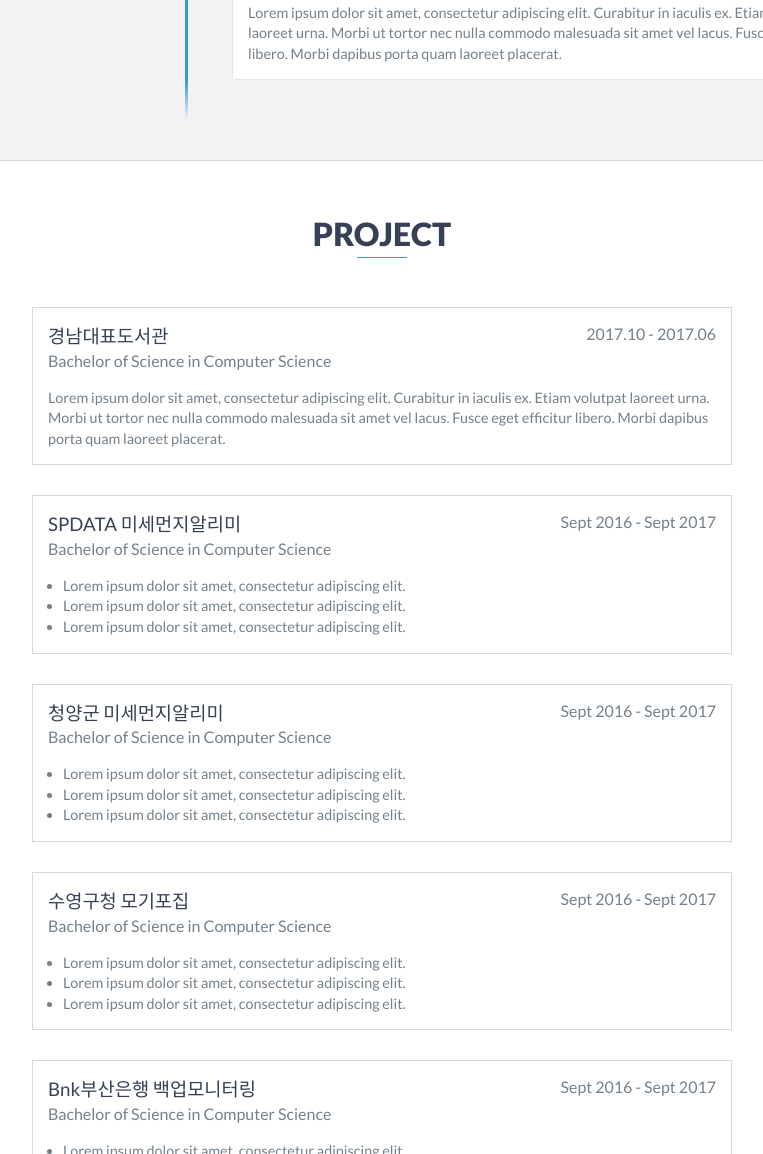
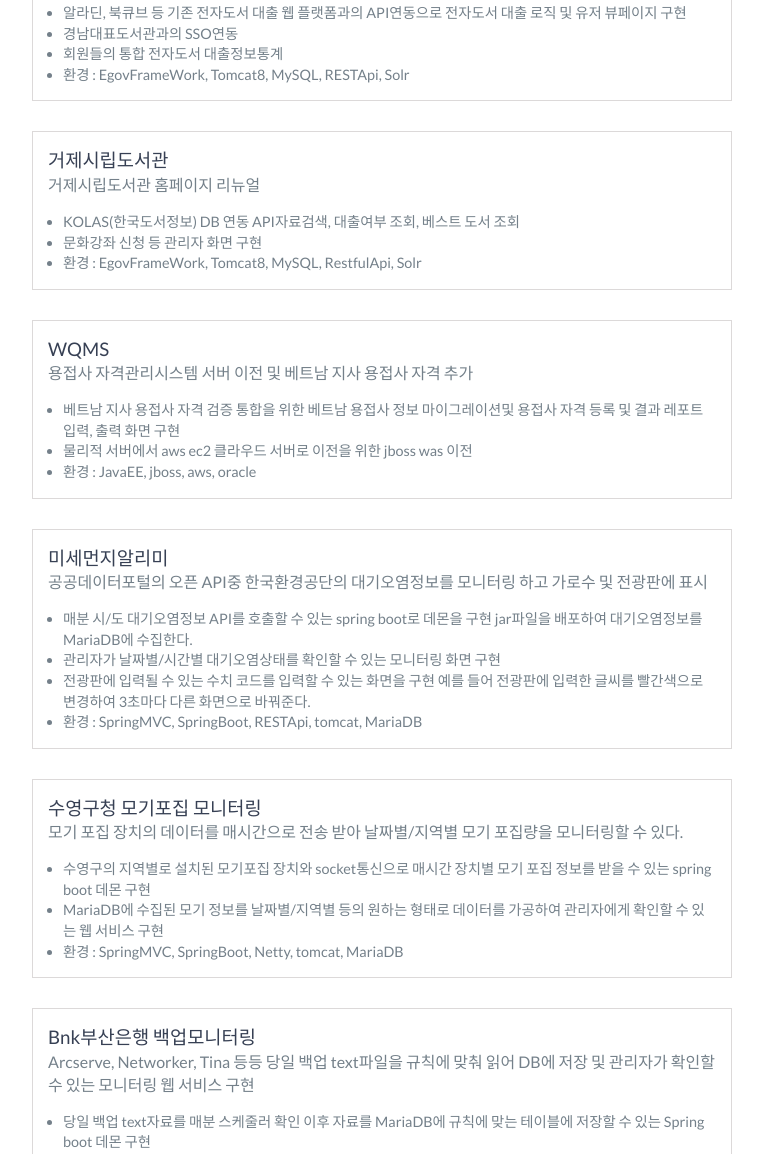
Before and after one commit to pear9123/pear9123.github.io, a website: page index.html in a window 1280 px wide. Shown: the part 1646-2800 px from the top of the page, without its empty margins (258-1021 px from the left). Drawn offline with nearby package versions, Linux system fonts and the light colour scheme.

Commit message:
update 10.25

```diff
--- a/index.html
+++ b/index.html
@@ -19,7 +19,7 @@
         <div id="lead-content">
             <h1>BAE CHUNG HAN</h1>
             <h2>(Java backEnd && Android native) Devloper</h2>
-            <h3>@mail : pear9123@naver.com</h3>
+            <h3>@mail : pear9123@gmail.com</h3>
             <h3>@git : pear9123@github.com</h3>
         </div>
         <!-- End #lead-content -->
@@ -35,6 +35,7 @@
     </div>
     <!-- End #lead -->
 
+	<!--
     <div id="about">
         <div class="container">
             <div class="row">
@@ -43,12 +44,13 @@
                 </div>
                 <div class="col-md-8">
                     <p>
-                        한글로 블라블라한글로 블라블라한글로 블라블라한글로 블라블라한글로 블라블라한글로 블라블라한글로 블라블라한글로 블라블라한글로 블라블라한글로 블라블라한글로 블라블라한글로 블라블라한글로 블라블라한글로 블라블라
+                        안녕하세요.
                     </p>
                 </div>
             </div>
         </div>
     </div>
+	-->
     <!-- End #about -->
 
     <div id="experience" class="background-alt">
@@ -57,25 +59,16 @@
             <div data-date="2017.07 – 2019.07">
                 <h3>대성정보시스템</h3>
                 <h4>개발 및 유지보수</h4>
-                <p>
-                    Lorem ipsum dolor sit amet, consectetur adipiscing elit. Curabitur in iaculis ex. Etiam volutpat laoreet urna. Morbi ut tortor nec nulla commodo malesuada sit amet vel lacus. Fusce eget efficitur libero. Morbi dapibus porta quam laoreet placerat.
-                </p>
             </div>
 
             <div data-date="2019.07 – 2019.12">
                 <h3>GE파워시스템즈</h3>
                 <h4>개발 프리랜서</h4>
-                <p>
-                    Lorem ipsum dolor sit amet, consectetur adipiscing elit. Curabitur in iaculis ex. Etiam volutpat laoreet urna. Morbi ut tortor nec nulla commodo malesuada sit amet vel lacus. Fusce eget efficitur libero. Morbi dapibus porta quam laoreet placerat.
-                </p>
             </div>
 
             <div data-date="2019.12 ~">
                 <h3>이플러스</h3>
-                <h4></h4>
-                <p>
-                    Lorem ipsum dolor sit amet, consectetur adipiscing elit. Curabitur in iaculis ex. Etiam volutpat laoreet urna. Morbi ut tortor nec nulla commodo malesuada sit amet vel lacus. Fusce eget efficitur libero. Morbi dapibus porta quam laoreet placerat.
-                </p>
+                <h4>백엔드 개발자</h4>
             </div>
         </div>
     </div>
@@ -86,66 +79,95 @@
 		<!-- End .education-block -->
         <div class="education-block">
             <h3>경남대표도서관</h3>
-            <span class="education-date">2017.10 - 2017.06</span>
-            <h4>Bachelor of Science in Computer Science</h4>
-            <p>
-                Lorem ipsum dolor sit amet, consectetur adipiscing elit. Curabitur in iaculis ex. Etiam volutpat laoreet urna. Morbi ut tortor nec nulla commodo malesuada sit amet vel lacus. Fusce eget efficitur libero. Morbi dapibus porta quam laoreet placerat.
-            </p>
+            <!--<span class="education-date">2017.10 - 2017.06</span>-->
+            <h4>도서관 회원들이 이용할 수 있는 전자도서관 플랫폼 구현</h4>
+            <ul>
+                <li>
+                    알라딘, 북큐브 등 기존 전자도서 대출 웹 플랫폼과의 API연동으로 전자도서 대출 로직 및 유저 뷰페이지 구현
+                </li>
+                <li>
+                    경남대표도서관과의 SSO연동
+                </li>
+                <li>
+                    회원들의 통합 전자도서 대출정보통계
+                </li>
+				<li>
+                    환경 : EgovFrameWork, Tomcat8, MySQL, RESTApi, Solr
+                </li>
+            </ul>
         </div>
         <!-- //End .education-block -->
 
-		<!-- 1. SPDATA 미세먼지알리미  -->
+		<!-- 1. 거제시립도서관 -->
         <div class="education-block">
-            <h3>SPDATA 미세먼지알리미</h3>
-            <span class="education-date">Sept 2016 - Sept 2017</span>
-            <h4>Bachelor of Science in Computer Science</h4>
+            <h3>거제시립도서관</h3>
+            <h4>거제시립도서관 홈페이지 리뉴얼</h4>
             <ul>
                 <li>
-                    Lorem ipsum dolor sit amet, consectetur adipiscing elit.
+                    KOLAS(한국도서정보) DB 연동 API자료검색, 대출여부 조회, 베스트 도서 조회
                 </li>
                 <li>
-                    Lorem ipsum dolor sit amet, consectetur adipiscing elit.
+                    문화강좌 신청 등 관리자 화면 구현
                 </li>
                 <li>
-                    Lorem ipsum dolor sit amet, consectetur adipiscing elit.
+                    환경 : EgovFrameWork, Tomcat8, MySQL, RestfulApi, Solr
                 </li>
             </ul>
         </div>
         <!-- // 1. SPDATA 미세먼지알리미  -->
 
-		<!-- 2. 청양군 미세먼지알리미  -->
+		<!-- 1. WQMS -->
         <div class="education-block">
-            <h3>청양군 미세먼지알리미</h3>
-            <span class="education-date">Sept 2016 - Sept 2017</span>
-            <h4>Bachelor of Science in Computer Science</h4>
+            <h3>WQMS</h3>
+            <h4>용접사 자격관리시스템 서버 이전 및 베트남 지사 용접사 자격 추가</h4>
             <ul>
                 <li>
-                    Lorem ipsum dolor sit amet, consectetur adipiscing elit.
+                    베트남 지사 용접사 자격 검증 통합을 위한 베트남 용접사 정보 마이그레이션및 용접사 자격 등록 및 결과 레포트 입력, 출력 화면 구현
                 </li>
                 <li>
-                    Lorem ipsum dolor sit amet, consectetur adipiscing elit.
+                    물리적 서버에서 aws ec2 클라우드 서버로 이전을 위한 jboss was 이전
                 </li>
                 <li>
-                    Lorem ipsum dolor sit amet, consectetur adipiscing elit.
+                    환경 : JavaEE, jboss, aws, oracle
                 </li>
             </ul>
         </div>
-        <!-- //2. 청양군 미세먼지알리미  -->
+        <!-- // 1. SPDATA 미세먼지알리미  -->
+
+		<!-- 1. SPDATA 미세먼지알리미  -->
+        <div class="education-block">
+            <h3>미세먼지알리미</h3>
+            <h4>공공데이터포털의 오픈 API중 한국환경공단의 대기오염정보를 모니터링 하고 가로수 및 전광판에 표시</h4>
+            <ul>
+                <li>
+                    매분 시/도 대기오염정보 API를 호출할 수 있는 spring boot로 데몬을 구현 jar파일을 배포하여 대기오염정보를 MariaDB에 수집한다.
+                </li>
+                <li>
+                    관리자가 날짜별/시간별 대기오염상태를 확인할 수 있는 모니터링 화면 구현
+                </li>
+                <li>
+                    전광판에 입력될 수 있는 수치 코드를 입력할 수 있는 화면을 구현 예를 들어 전광판에 입력한 글씨를 빨간색으로 변경하여 3초마다 다른 화면으로 바꿔준다.
+                </li>
+				<li>
+                    환경 : SpringMVC, SpringBoot, RESTApi, tomcat, MariaDB
+                </li>
+            </ul>
+        </div>
+        <!-- // 1. SPDATA 미세먼지알리미  -->
 
 		<!-- 3. 수영구청 모기포집  -->
         <div class="education-block">
-            <h3>수영구청 모기포집</h3>
-            <span class="education-date">Sept 2016 - Sept 2017</span>
-            <h4>Bachelor of Science in Computer Science</h4>
+            <h3>수영구청 모기포집 모니터링</h3>
+            <h4>모기 포집 장치의 데이터를 매시간으로 전송 받아 날짜별/지역별 모기 포집량을 모니터링할 수 있다.</h4>
             <ul>
                 <li>
-                    Lorem ipsum dolor sit amet, consectetur adipiscing elit.
+                    수영구의 지역별로 설치된 모기포집 장치와 socket통신으로 매시간 장치별 모기 포집 정보를 받을 수 있는 spring boot 데몬 구현
                 </li>
                 <li>
-                    Lorem ipsum dolor sit amet, consectetur adipiscing elit.
+                    MariaDB에 수집된 모기 정보를 날짜별/지역별 등의 원하는 형태로 데이터를 가공하여 관리자에게 확인할 수 있는 웹 서비스 구현
                 </li>
                 <li>
-                    Lorem ipsum dolor sit amet, consectetur adipiscing elit.
+                    환경 : SpringMVC, SpringBoot, Netty, tomcat, MariaDB
                 </li>
             </ul>
         </div>
@@ -154,17 +176,16 @@
 		<!-- 4. Bnk부산은행 백업모니터링 -->
         <div class="education-block">
             <h3>Bnk부산은행 백업모니터링</h3>
-            <span class="education-date">Sept 2016 - Sept 2017</span>
-            <h4>Bachelor of Science in Computer Science</h4>
+            <h4>Arcserve, Networker, Tina 등등 당일 백업 text파일을 규칙에 맞춰 읽어 DB에 저장 및 관리자가 확인할 수 있는 모니터링 웹 서비스 구현</h4>
             <ul>
                 <li>
-                    Lorem ipsum dolor sit amet, consectetur adipiscing elit.
+                    당일 백업 text자료를 매분 스케줄러 확인 이후 자료를 MariaDB에 규칙에 맞는 테이블에 저장할 수 있는 Spring boot 데몬 구현
                 </li>
                 <li>
-                    Lorem ipsum dolor sit amet, consectetur adipiscing elit.
+                    일별백업용량, 월별백업용량 등등 관리자가 필요한 화면 구현, Jasper Report로 월별 보고서 등 레포트 형태 출력제공
                 </li>
                 <li>
-                    Lorem ipsum dolor sit amet, consectetur adipiscing elit.
+                    환경 : CentOs7, SpringMVC, SpringBoot, JasperReport, tomcat, MariaDB
                 </li>
             </ul>
         </div>
@@ -173,17 +194,16 @@
 		<!-- 5. VMC온도계 앱 -->
         <div class="education-block">
             <h3>VMC온도계 앱</h3>
-            <span class="education-date">Sept 2016 - Sept 2017</span>
-            <h4>Bachelor of Science in Computer Science</h4>
+            <h4>공장 곳곳에 온도계를 설치 블루투스 통신으로 실시간으로 해당 공장의 온도를 확인할 수 있는 앱</h4>
             <ul>
                 <li>
-                    Lorem ipsum dolor sit amet, consectetur adipiscing elit.
+                    AndroidNative환경구성 Ble(저전력 블루투스) 사용하여 블루투스 통신 구현 샤오미 제품의 해당 기능UUID를 확인하여 온도 및 습도값 실시간 확인하여 MariaDB 저장 및 앱에 실시간 확인 구현
                 </li>
                 <li>
-                    Lorem ipsum dolor sit amet, consectetur adipiscing elit.
+                    SpringBoot로 온도계 앱 확인시 온도 및 습도 데이터를 DB에 읽고 저장할 수 있는 RestAPI 구현
                 </li>
                 <li>
-                    Lorem ipsum dolor sit amet, consectetur adipiscing elit.
+                    환경 : CentOs8, AndroidNative, Ble, RestAPI, MariaDB
                 </li>
             </ul>
         </div>
@@ -192,17 +212,18 @@
 		<!-- 6. 현대엠시트 안돈시스템 -->
         <div class="education-block">
             <h3>현대엠시트 안돈시스템</h3>
-            <span class="education-date">Sept 2016 - Sept 2017</span>
-            <h4>Bachelor of Science in Computer Science</h4>
+            <h4>작업장내의 불량 또는 안전등 문제 발생시 현장작업자가 안돈시스템 앱으로 문제 사진 촬영 후 업로드 가능하며 시스템 관리자는 앱,웹에서 실시간 알림 확인이 가능하다.</h4>
             <ul>
                 <li>
-                    Lorem ipsum dolor sit amet, consectetur adipiscing elit.
+                    AndroidNative환경구성 현장작업자, 관리자 등 Role에 맞는 기능을 가진 앱 구현 현장작업자는 문제 발생시 사진과 발생내역을 업로드할 수 있다.
+					관리자는 FirebaseClouldMessage를 통해 실시간으로 알림을 확인할 수 있으며 문제 발생 내역을 날짜 별로 조회할 수 있다.
                 </li>
                 <li>
-                    Lorem ipsum dolor sit amet, consectetur adipiscing elit.
+                    SpringBoot로 앱의 데이터를 RESTAPI 통신할 수 있는 서버(데몬) 구현
                 </li>
                 <li>
-                    Lorem ipsum dolor sit amet, consectetur adipiscing elit.
+                    SpringMVC로 현장작업자들의 문제 발생 내용을 websocket등록으로 실시간 Toast로 확인할 수 있다.
+					발생 내역 등을날짜별로 사진 및 발생내역을 확인할 수 있다.
                 </li>
             </ul>
         </div>
```
